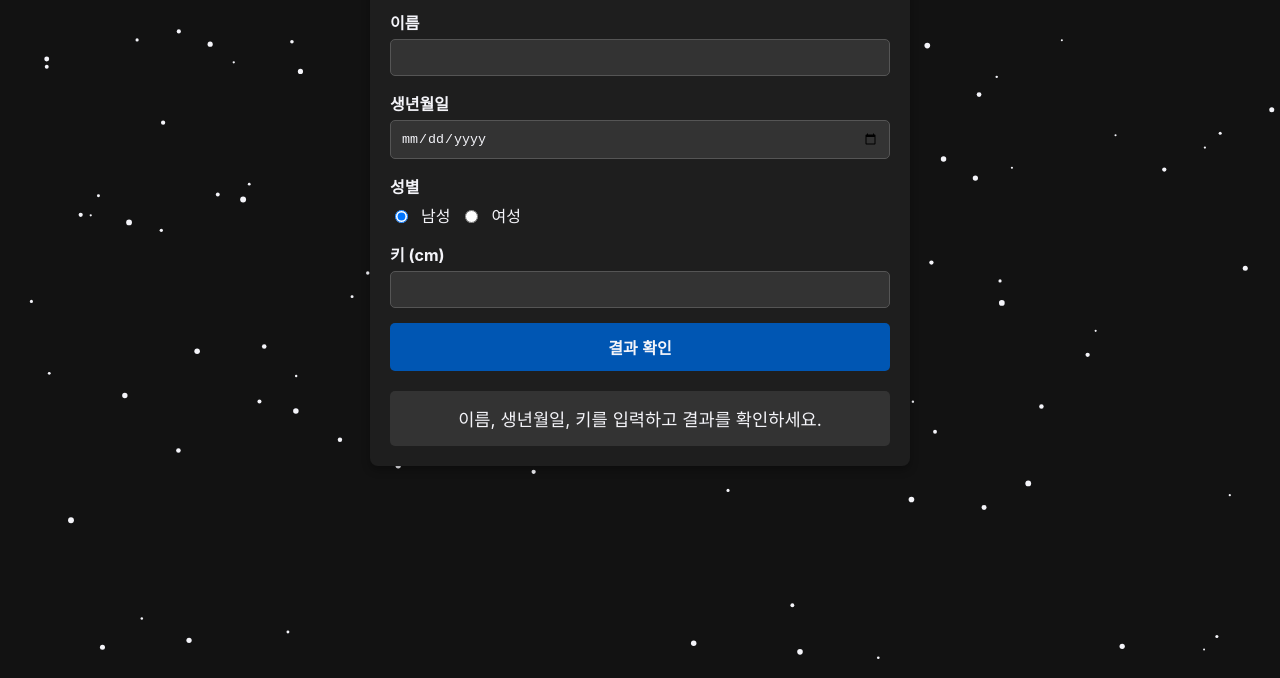
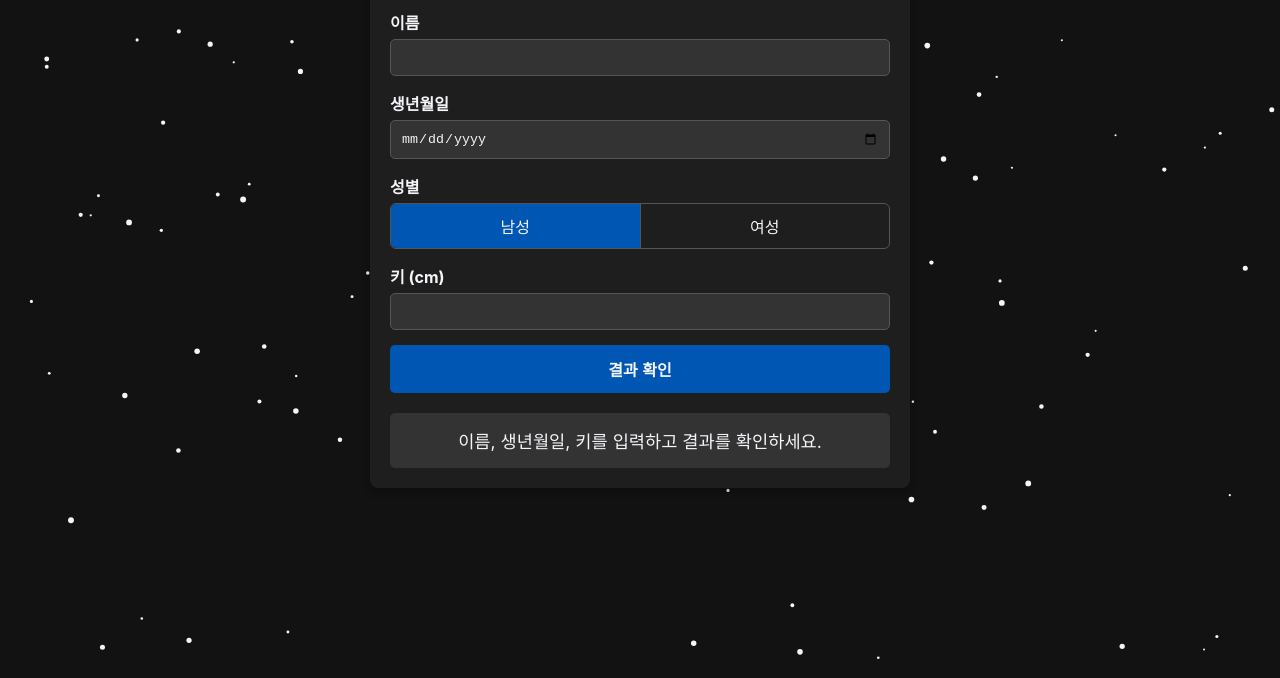
Before and after one commit to gwangmin11/js251120-2, a plain HTML site: page index.html in a window 1280 px wide. Both pictures are taken after a click on the button "다크 모드". Shown: the part 122-800 px from the top of the page. Drawn offline with Linux system fonts and the light colour scheme.

Commit message:
style: Improve gender selection UI

```diff
--- a/style.css
+++ b/style.css
@@ -153,17 +153,59 @@ body.dark-mode #result {
     font-size: 1.1em;
 }
 
+/* Custom Radio Button Styles */
 .radio-group {
     display: flex;
-    align-items: center;
-    gap: 10px;
+    border-radius: 6px;
+    overflow: hidden;
+    border: 1px solid #ccc;
+}
+
+body.dark-mode .radio-group {
+    border-color: #555;
 }
 
 .radio-group input[type="radio"] {
-    width: auto;
+    display: none; /* Hide the actual radio button */
 }
 
 .radio-group label {
+    flex: 1;
+    padding: 10px;
+    text-align: center;
+    cursor: pointer;
     margin-bottom: 0;
-    font-weight: normal;
+    font-weight: 500;
+    transition: background-color 0.3s, color 0.3s;
+    -webkit-tap-highlight-color: transparent; /* Remove tap highlight on mobile */
 }
+
+/* Unselected state */
+.radio-group label {
+    background-color: transparent;
+    color: var(--text-color-light);
+}
+
+body.dark-mode .radio-group label {
+    color: var(--text-color-dark);
+}
+
+/* Selected state for light mode */
+.radio-group input[type="radio"]:checked + label {
+    background-color: var(--button-bg-light);
+    color: var(--button-text-light);
+}
+
+/* Selected state for dark mode */
+body.dark-mode .radio-group input[type="radio"]:checked + label {
+    background-color: var(--button-bg-dark);
+    color: var(--button-text-dark);
+}
+
+.radio-group label:first-of-type {
+    border-right: 1px solid #ccc;
+}
+
+body.dark-mode .radio-group label:first-of-type {
+    border-right: 1px solid #555;
+}
```
